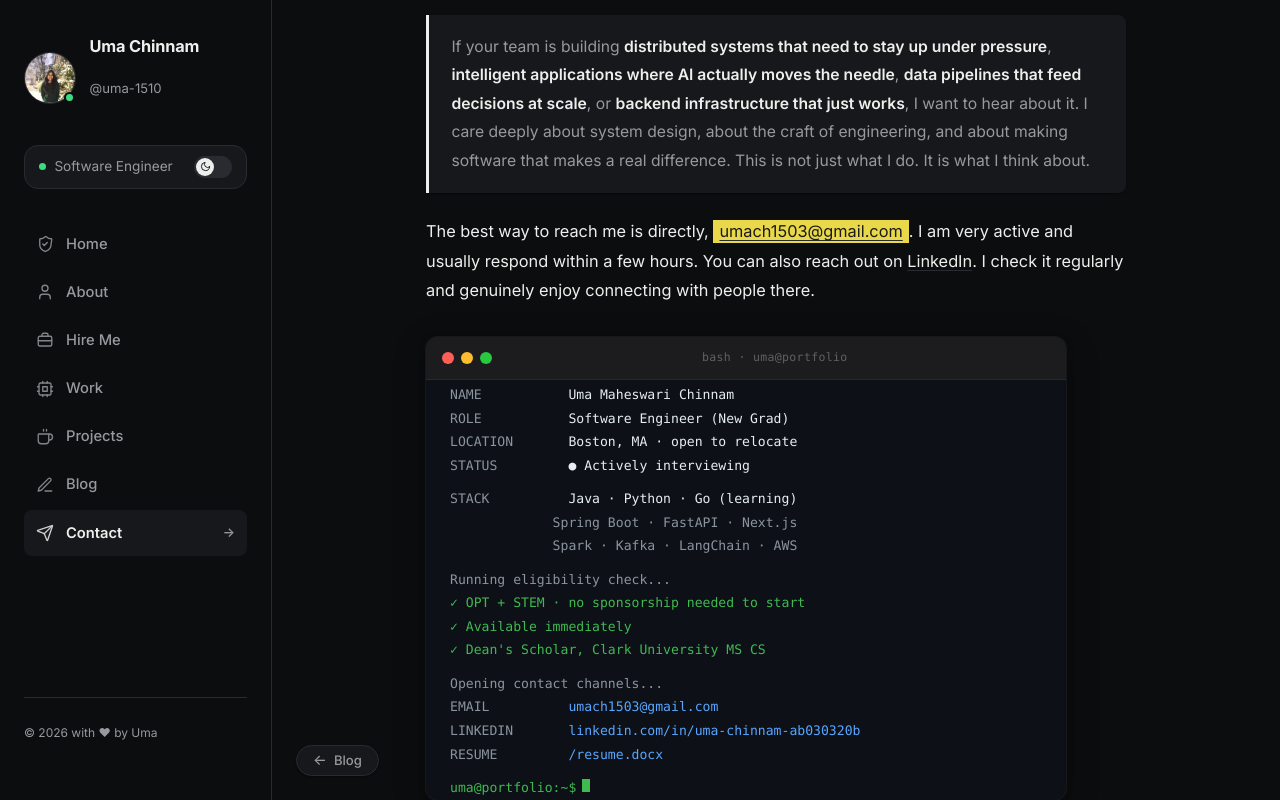
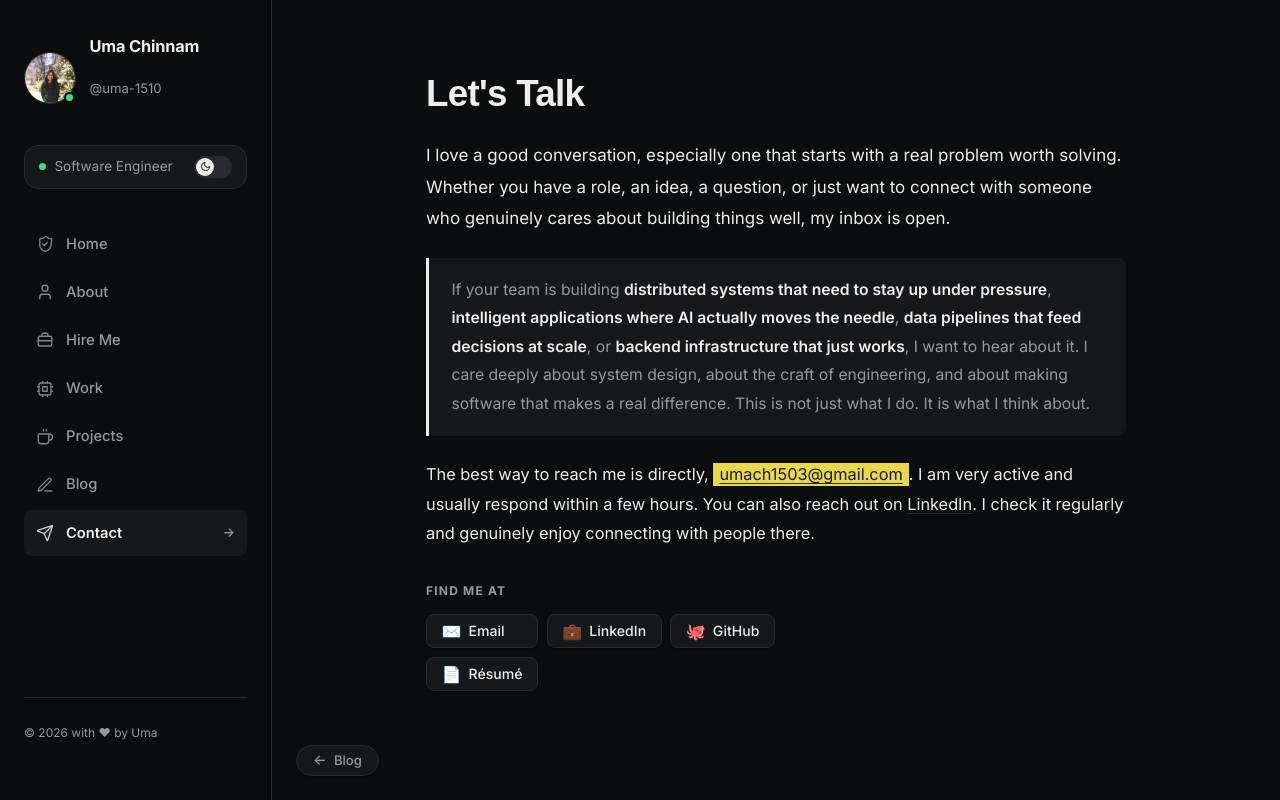
Before and after one commit to uma-1510/my-portfolio, a Next.js app: page /contact in a window 1280 px wide. Built offline with nearby package versions, Linux system fonts and the light colour scheme.

Commit message:
Remove terminal widget and closing response-time note from Contact page
Also deleted the now-unused Terminal component (it was only
referenced from the Contact page) and its dead .responseNote CSS rule.

```diff
--- a/app/contact/contact.module.css
+++ b/app/contact/contact.module.css
@@ -114,14 +114,6 @@
   line-height: 1;
 }
 
-/* ---- Response note ---- */
-.responseNote {
-  font-size: 0.88rem;
-  color: var(--color-muted);
-  font-style: italic;
-  line-height: 1.7;
-}
-
 @media (max-width: 600px) {
   .page      { padding: 0 1.25rem; }
   .linksGrid { grid-template-columns: repeat(2, auto); }
--- a/app/contact/page.tsx
+++ b/app/contact/page.tsx
@@ -1,7 +1,6 @@
 'use client'
 
 import H from '../../components/Highlight'
-import Terminal from '../../components/Terminal'
 import styles from './contact.module.css'
 
 
@@ -57,9 +56,6 @@ export default function ContactPage() {
           . I check it regularly and genuinely enjoy connecting with people there.
         </p>
 
-        {/* Terminal, types out contact details interactively */}
-        <Terminal />
-
         {/* Link chips */}
         <p className={styles.linksLabel}>Find me at</p>
         <div className={styles.linksGrid}>
@@ -77,10 +73,6 @@ export default function ContactPage() {
           ))}
         </div>
 
-        <p className={styles.responseNote}>
-          I read every message I get. If it resonates, I will write back, usually the same day.
-        </p>
-
       </div>
     </div>
   )
--- a/components/Terminal.module.css
+++ /dev/null
@@ -1,113 +0,0 @@
-.terminal {
-  background: #0d1117;
-  border-radius: 12px;
-  overflow: hidden;
-  box-shadow:
-    0 0 0 1px rgba(255,255,255,0.06),
-    0 8px 32px rgba(0,0,0,0.28),
-    0 2px 8px rgba(0,0,0,0.2);
-  font-family: 'SF Mono', 'Fira Code', 'Cascadia Code', 'Consolas', monospace;
-  max-width: 640px;
-}
-
-/* ---- Title bar ---- */
-.titleBar {
-  background: #1c1c1e;
-  padding: 0.7rem 1rem;
-  display: flex;
-  align-items: center;
-  gap: 0.45rem;
-  border-bottom: 1px solid rgba(255,255,255,0.06);
-}
-
-.dot {
-  width: 12px; height: 12px;
-  border-radius: 50%;
-  flex-shrink: 0;
-}
-
-.title {
-  flex: 1;
-  text-align: center;
-  font-size: 0.72rem;
-  color: rgba(255,255,255,0.3);
-  letter-spacing: 0.03em;
-}
-
-/* ---- Body ---- */
-.body {
-  padding: 1.25rem 1.5rem 1.5rem;
-  min-height: 200px;
-  max-height: 420px;
-  overflow-y: auto;
-  scrollbar-width: none;
-}
-
-.body::-webkit-scrollbar { display: none; }
-
-/* ---- Lines ---- */
-.line {
-  display: flex;
-  align-items: baseline;
-  gap: 0;
-  font-size: 0.82rem;
-  line-height: 1.8;
-  color: #e6edf3;
-  white-space: pre;
-}
-
-.blank { height: 0.6rem; }
-
-.prompt {
-  color: #3fb950;
-  flex-shrink: 0;
-}
-
-.cmd { color: #e6edf3; }
-
-.muted { color: #8b949e; }
-
-.lineLabel {
-  color: #8b949e;
-  min-width: 13ch;
-  flex-shrink: 0;
-}
-
-.lineSep { color: #30363d; }
-
-.lineValue { color: #e6edf3; }
-
-.success { color: #3fb950; }
-
-.link {
-  color: #58a6ff;
-  text-decoration: none;
-  transition: color 0.15s ease;
-}
-.link:hover { color: #79c0ff; text-decoration: underline; }
-
-/* Blinking cursor */
-.cursor {
-  display: inline-block;
-  width: 8px;
-  height: 1em;
-  background: #3fb950;
-  margin-left: 6px;
-  vertical-align: text-bottom;
-  animation: blink 1.1s step-end infinite;
-}
-
-@keyframes blink {
-  0%, 100% { opacity: 1; }
-  50%       { opacity: 0; }
-}
-
-/* Fade-in for each line appearing */
-.fadeIn {
-  animation: lineIn 0.18s ease-out both;
-}
-
-@keyframes lineIn {
-  from { opacity: 0; transform: translateY(3px); }
-  to   { opacity: 1; transform: translateY(0); }
-}
--- a/components/Terminal.tsx
+++ /dev/null
@@ -1,141 +0,0 @@
-'use client'
-
-import { useEffect, useState, useRef } from 'react'
-import styles from './Terminal.module.css'
-
-const LINES = [
-  { delay: 0,    type: 'cmd',     text: './hire_uma.sh' },
-  { delay: 600,  type: 'output',  text: 'Loading candidate profile...' },
-  { delay: 1100, type: 'blank',   text: '' },
-  { delay: 1200, type: 'label',   text: 'NAME         Uma Maheswari Chinnam' },
-  { delay: 1400, type: 'label',   text: 'ROLE         Software Engineer (New Grad)' },
-  { delay: 1600, type: 'label',   text: 'LOCATION     Boston, MA · open to relocate' },
-  { delay: 1800, type: 'label',   text: 'STATUS       ● Actively interviewing' },
-  { delay: 2000, type: 'blank',   text: '' },
-  { delay: 2100, type: 'label',   text: 'STACK        Java · Python · Go (learning)' },
-  { delay: 2300, type: 'label',   text: '             Spring Boot · FastAPI · Next.js' },
-  { delay: 2500, type: 'label',   text: '             Spark · Kafka · LangChain · AWS' },
-  { delay: 2700, type: 'blank',   text: '' },
-  { delay: 2800, type: 'output',  text: 'Running eligibility check...' },
-  { delay: 3300, type: 'success', text: '✓ OPT + STEM · no sponsorship needed to start' },
-  { delay: 3500, type: 'success', text: '✓ Available immediately' },
-  { delay: 3700, type: 'success', text: '✓ Dean\'s Scholar, Clark University MS CS' },
-  { delay: 3900, type: 'blank',   text: '' },
-  { delay: 4000, type: 'output',  text: 'Opening contact channels...' },
-  { delay: 4500, type: 'link',    text: 'EMAIL        umach1503@gmail.com',       href: 'mailto:umach1503@gmail.com' },
-  { delay: 4700, type: 'link',    text: 'LINKEDIN     linkedin.com/in/uma-chinnam-ab030320b', href: 'https://www.linkedin.com/in/uma-chinnam-ab030320b/' },
-  { delay: 4900, type: 'link',    text: 'RESUME       /resume.docx',              href: '/resume.docx' },
-  { delay: 5100, type: 'blank',   text: '' },
-  { delay: 5200, type: 'prompt',  text: '' },
-]
-
-export default function Terminal() {
-  const [visibleCount, setVisibleCount] = useState(0)
-  const [started, setStarted] = useState(false)
-  const bottomRef = useRef<HTMLDivElement>(null)
-  const containerRef = useRef<HTMLDivElement>(null)
-
-  // Start when scrolled into view
-  useEffect(() => {
-    const el = containerRef.current
-    if (!el) return
-    const obs = new IntersectionObserver(
-      ([e]) => { if (e.isIntersecting) { setStarted(true); obs.disconnect() } },
-      { threshold: 0.3 }
-    )
-    obs.observe(el)
-    return () => obs.disconnect()
-  }, [])
-
-  useEffect(() => {
-    if (!started) return
-    const timers: ReturnType<typeof setTimeout>[] = []
-    LINES.forEach((line, i) => {
-      timers.push(setTimeout(() => setVisibleCount(i + 1), line.delay))
-    })
-    return () => timers.forEach(clearTimeout)
-  }, [started])
-
-  useEffect(() => {
-    bottomRef.current?.scrollIntoView({ behavior: 'smooth', block: 'nearest' })
-  }, [visibleCount])
-
-  const visibleLines = LINES.slice(0, visibleCount)
-
-  return (
-    <div ref={containerRef} className={styles.terminal}>
-      {/* Window chrome */}
-      <div className={styles.titleBar}>
-        <span className={styles.dot} style={{ background: '#ff5f57' }} />
-        <span className={styles.dot} style={{ background: '#febc2e' }} />
-        <span className={styles.dot} style={{ background: '#28c840' }} />
-        <span className={styles.title}>bash · uma@portfolio</span>
-      </div>
-
-      <div className={styles.body}>
-        {/* Prompt line */}
-        <div className={styles.line}>
-          <span className={styles.prompt}>uma@portfolio:~$</span>
-          {visibleCount > 0 && (
-            <span className={styles.cmd}> {LINES[0].text}</span>
-          )}
-        </div>
-
-        {visibleLines.slice(1).map((line, i) => {
-          if (line.type === 'blank') return <div key={i} className={styles.blank} />
-
-          if (line.type === 'link') {
-            const [labelPart, ...rest] = line.text.split(/\s{2,}/)
-            const value = rest.join('  ')
-            return (
-              <div key={i} className={`${styles.line} ${styles.fadeIn}`}>
-                <span className={styles.lineLabel}>{labelPart}</span>
-                <span className={styles.lineSep}>  </span>
-                <a href={line.href} target={line.href?.startsWith('mailto') ? undefined : '_blank'} rel="noopener noreferrer" className={styles.link}>
-                  {value}
-                </a>
-              </div>
-            )
-          }
-
-          if (line.type === 'label') {
-            const parts = line.text.match(/^(\S+)\s+(.+)$/)
-            if (parts) {
-              return (
-                <div key={i} className={`${styles.line} ${styles.fadeIn}`}>
-                  <span className={styles.lineLabel}>{parts[1]}</span>
-                  <span className={styles.lineSep}>  </span>
-                  <span className={styles.lineValue}>{parts[2]}</span>
-                </div>
-              )
-            }
-          }
-
-          if (line.type === 'success') {
-            return (
-              <div key={i} className={`${styles.line} ${styles.success} ${styles.fadeIn}`}>
-                {line.text}
-              </div>
-            )
-          }
-
-          if (line.type === 'prompt') {
-            return (
-              <div key={i} className={`${styles.line} ${styles.fadeIn}`}>
-                <span className={styles.prompt}>uma@portfolio:~$</span>
-                <span className={styles.cursor} />
-              </div>
-            )
-          }
-
-          return (
-            <div key={i} className={`${styles.line} ${styles.muted} ${styles.fadeIn}`}>
-              {line.text}
-            </div>
-          )
-        })}
-        <div ref={bottomRef} />
-      </div>
-    </div>
-  )
-}
```
